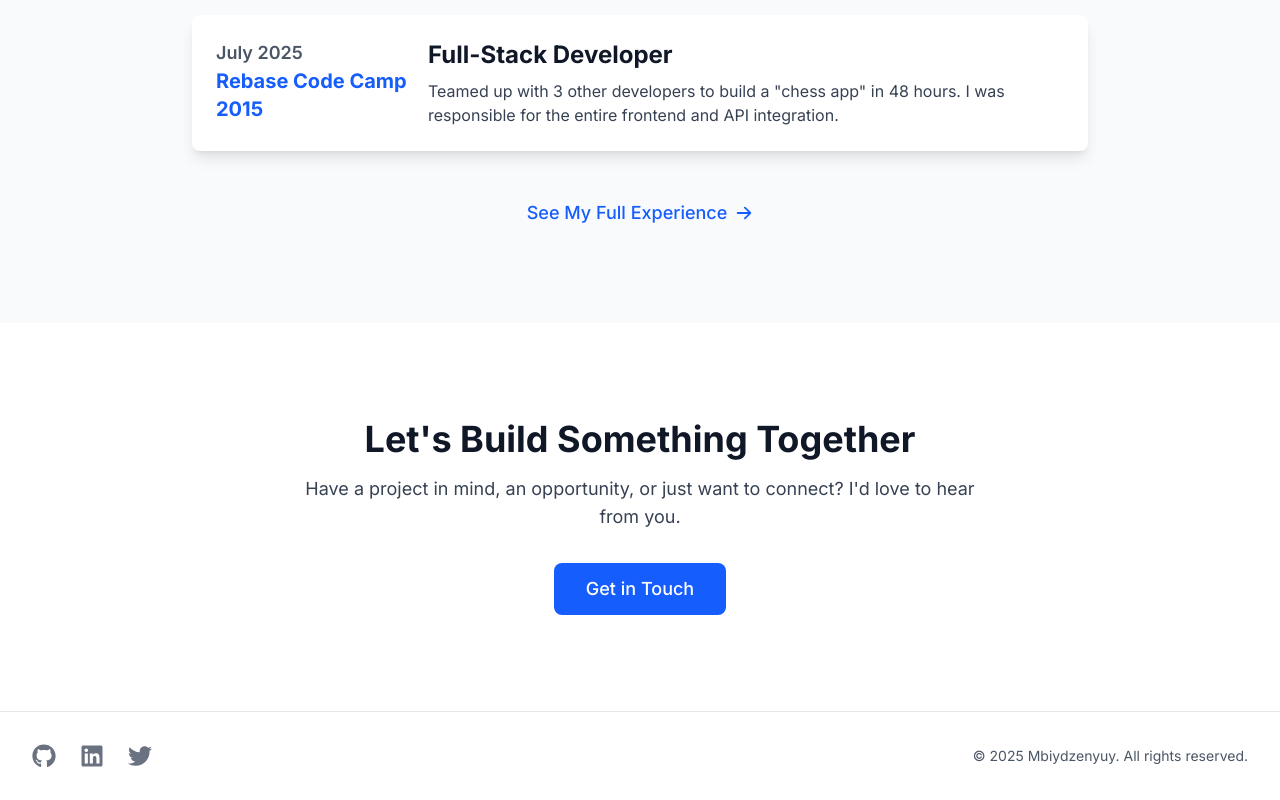
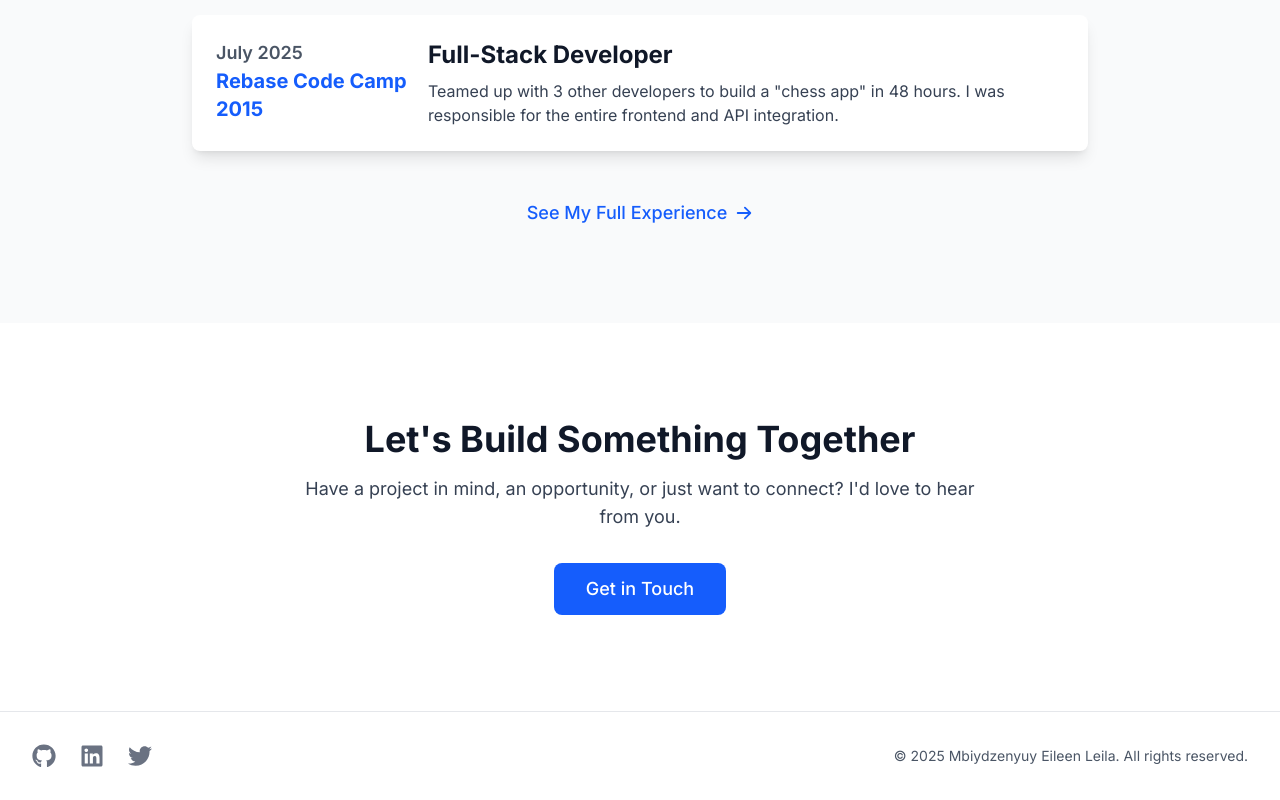
Before and after one commit to Mbiydzenyuy3/Portfolio, a Next.js app: page / in a window 1280 px wide. Shown: the part 3361-4161 px from the top of the page. Built offline with nearby package versions, Linux system fonts and the light colour scheme.

Commit message:
Update Footer.tsx
Added my name to the footer at the copyright

```diff
--- a/src/app/components/Footer.tsx
+++ b/src/app/components/Footer.tsx
@@ -16,7 +16,7 @@ const socialLinks = [
     label: 'Twitter/X',
     icon: FaTwitter
   }
-  // Add more socials as needed
+
 ]
 
 export const Footer = () => {
@@ -24,7 +24,6 @@ export const Footer = () => {
     <footer className="bg-white dark:bg-gray-950 border-t border-gray-200 dark:border-gray-700 mt-auto">
       <div className="max-w-7xl mx-auto px-4 sm:px-6 lg:px-8 py-8">
         <div className="flex flex-col md:flex-row justify-between items-center gap-4">
-          {/* Social Links */}
           <div className="flex space-x-6">
             {socialLinks.map((social) => (
               <a
@@ -41,9 +40,8 @@ export const Footer = () => {
             ))}
           </div>
 
-          {/* Copyright */}
           <p className="text-gray-600 dark:text-gray-400 text-sm">
-            &copy; {new Date().getFullYear()} Mbiydzenyuy. All rights reserved.
+            &copy; {new Date().getFullYear()} Mbiydzenyuy Eileen Leila. All rights reserved.
           </p>
         </div>
       </div>
```
